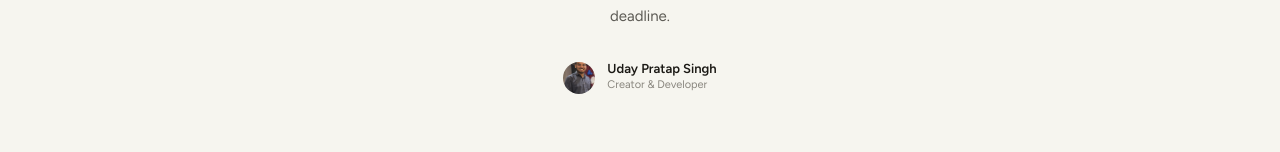
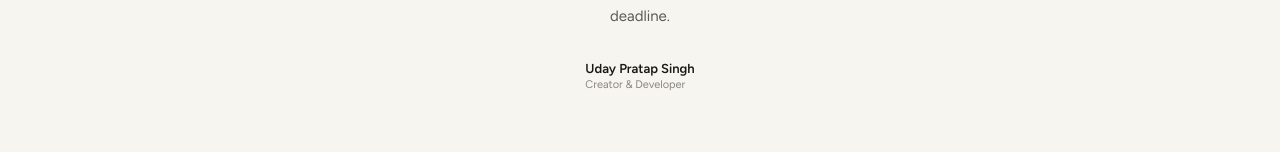
Before and after one commit to codebyuday/BuildTogether, a React (Vite) app: page / in a window 1280 px wide. Shown: the part 4798-4950 px from the top of the page. Built offline with nearby package versions, Linux system fonts and the light colour scheme; no server answers; the database is empty.

Commit message:
remove: small photo from origin story byline

```diff
--- a/src/pages/Landing.jsx
+++ b/src/pages/Landing.jsx
@@ -339,7 +339,6 @@ export default function Landing() {
             projects. That's the best kind of project — one that doesn't stop at the deadline.
           </p>
           <div className="flex items-center justify-center gap-3">
-            <img src="/uday.jpg" alt="" className="w-8 h-8 rounded-full object-cover bg-surface-container-high" />
             <div className="text-left">
               <p className="text-[13px] font-semibold text-on-surface leading-none">Uday Pratap Singh</p>
               <p className="text-[11px] text-muted mt-0.5">Creator & Developer</p>
```
